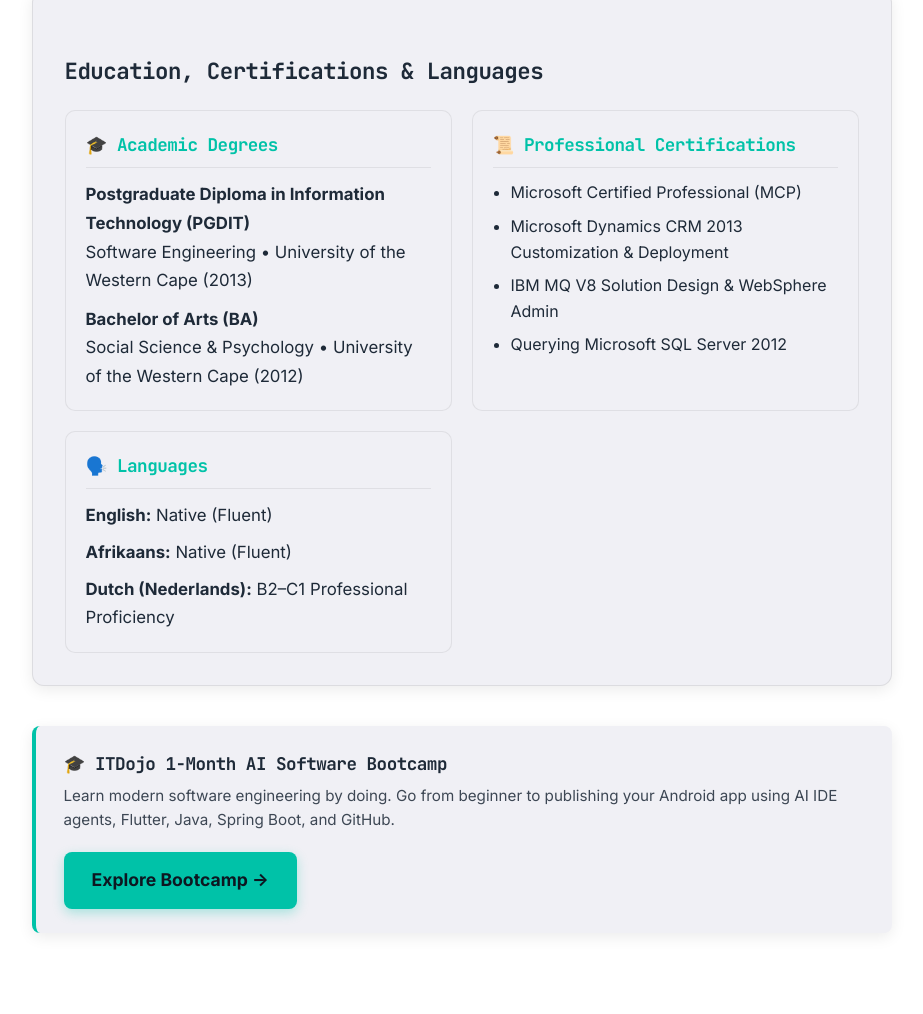
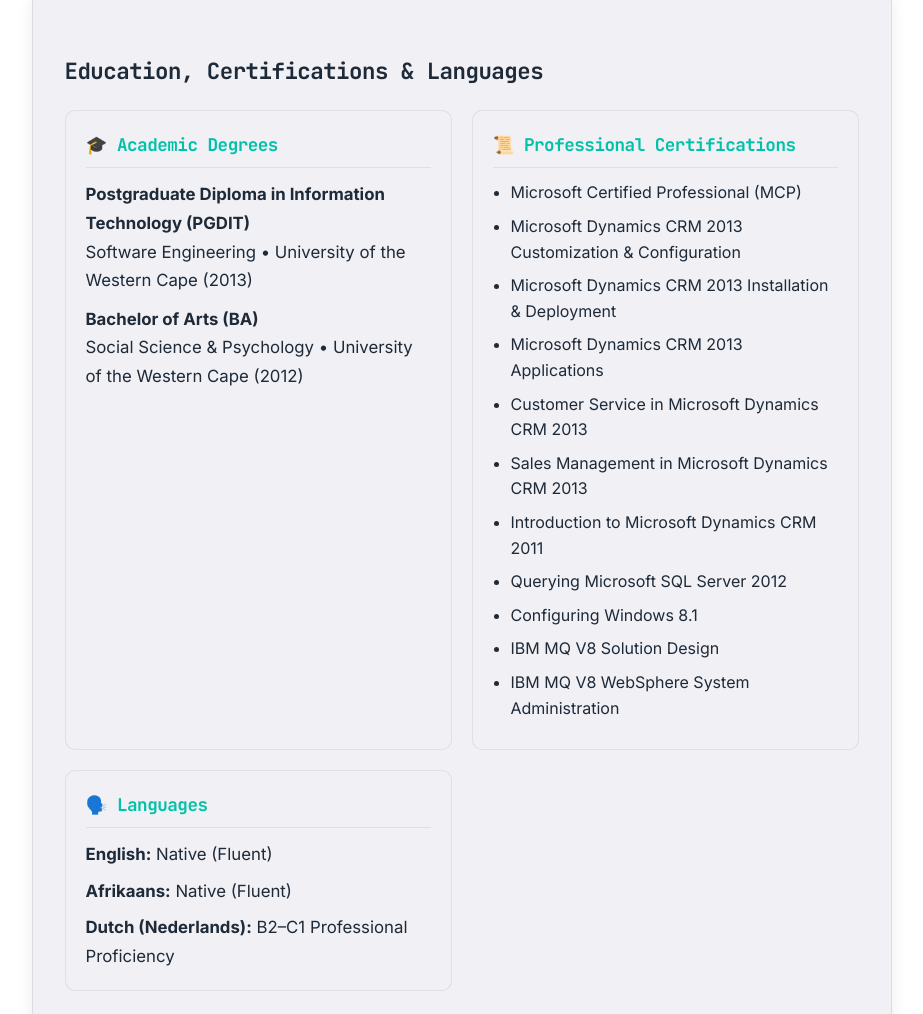
Before and after one commit to ClayBytes/ClayBytes.github.io, a plain HTML site: page about-en.html in a window 1280 px wide. Shown: the part 5899-6913 px from the top of the page, without its empty margins (171-1094 px from the left). Drawn offline with Linux system fonts and the light colour scheme.

Commit message:
docs: list all 11 professional certifications from CV across about and bootcamp pages

```diff
--- a/about-en.html
+++ b/about-en.html
@@ -355,9 +355,16 @@
                         <h3>📜 Professional Certifications</h3>
                         <ul style="margin: 0; padding-left: 18px;">
                             <li>Microsoft Certified Professional (MCP)</li>
-                            <li>Microsoft Dynamics CRM 2013 Customization & Deployment</li>
-                            <li>IBM MQ V8 Solution Design & WebSphere Admin</li>
+                            <li>Microsoft Dynamics CRM 2013 Customization & Configuration</li>
+                            <li>Microsoft Dynamics CRM 2013 Installation & Deployment</li>
+                            <li>Microsoft Dynamics CRM 2013 Applications</li>
+                            <li>Customer Service in Microsoft Dynamics CRM 2013</li>
+                            <li>Sales Management in Microsoft Dynamics CRM 2013</li>
+                            <li>Introduction to Microsoft Dynamics CRM 2011</li>
                             <li>Querying Microsoft SQL Server 2012</li>
+                            <li>Configuring Windows 8.1</li>
+                            <li>IBM MQ V8 Solution Design</li>
+                            <li>IBM MQ V8 WebSphere System Administration</li>
                         </ul>
                     </div>
 
```
Also changed, not shown: about.html (+9 -2 lines), bootcamp.html (+1 -1 lines), over-ons.html (+9 -2 lines).
